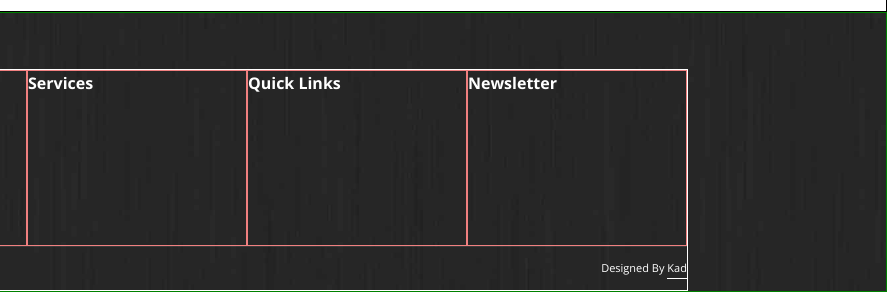
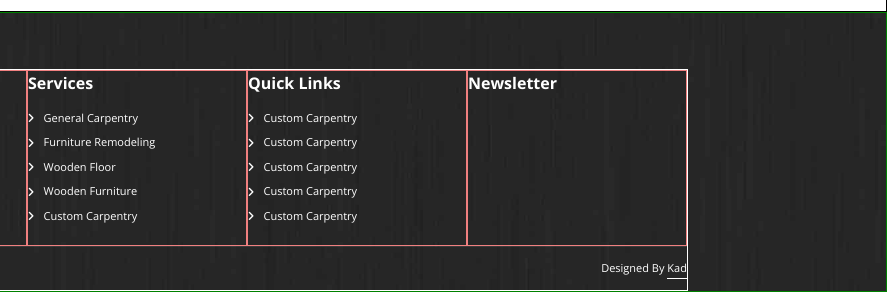
Before and after one commit to SiskaKizuato/projet_woody_VANDERSTRAETENkevin, a website: page index.html in a window 1280 px wide. Shown: the part 3894-4186 px from the top of the page, 393-1280 px from the left. Drawn offline with nearby package versions, Linux system fonts and the light colour scheme.

Commit message:
fin col 2 footer

```diff
--- a/index.html
+++ b/index.html
@@ -592,10 +592,50 @@
 
                 <div class="footer-col">
                     <p class="fs-subtitles txt-white title-footer"><b>Services</b></p>
+                    <div class="fs-txt txt-white footer-mb d-flex-footer">
+                        <i class="fa-solid fa-angle-right icon-footer"></i>
+                        <a href="" class="txt-white fs-txt footer-link">General Carpentry</a>
+                    </div>
+                    <div class="fs-txt txt-white footer-mb d-flex-footer">
+                        <i class="fa-solid fa-angle-right icon-footer"></i>
+                        <a href="" class="txt-white fs-txt footer-link">Furniture Remodeling</a>
+                    </div>
+                    <div class="fs-txt txt-white footer-mb d-flex-footer">
+                        <i class="fa-solid fa-angle-right icon-footer"></i>
+                        <a href="" class="txt-white fs-txt footer-link">Wooden Floor</a>
+                    </div>
+                    <div class="fs-txt txt-white footer-mb d-flex-footer">
+                        <i class="fa-solid fa-angle-right icon-footer"></i>
+                        <a href="" class="txt-white fs-txt footer-link">Wooden Furniture</a>
+                    </div>
+                    <div class="fs-txt txt-white footer-mb d-flex-footer">
+                        <i class="fa-solid fa-angle-right icon-footer"></i>
+                        <a href="" class="txt-white fs-txt footer-link">Custom Carpentry</a>
+                    </div>
                 </div>
 
                 <div class="footer-col">
                     <p class="fs-subtitles txt-white title-footer"><b>Quick Links</b></p>
+                    <div class="fs-txt txt-white footer-mb d-flex-footer">
+                        <i class="fa-solid fa-angle-right icon-footer"></i>
+                        <a href="" class="txt-white fs-txt footer-link">Custom Carpentry</a>
+                    </div>
+                    <div class="fs-txt txt-white footer-mb d-flex-footer">
+                        <i class="fa-solid fa-angle-right icon-footer"></i>
+                        <a href="" class="txt-white fs-txt footer-link">Custom Carpentry</a>
+                    </div>
+                    <div class="fs-txt txt-white footer-mb d-flex-footer">
+                        <i class="fa-solid fa-angle-right icon-footer"></i>
+                        <a href="" class="txt-white fs-txt footer-link">Custom Carpentry</a>
+                    </div>
+                    <div class="fs-txt txt-white footer-mb d-flex-footer">
+                        <i class="fa-solid fa-angle-right icon-footer"></i>
+                        <a href="" class="txt-white fs-txt footer-link">Custom Carpentry</a>
+                    </div>
+                    <div class="fs-txt txt-white footer-mb d-flex-footer">
+                        <i class="fa-solid fa-angle-right icon-footer"></i>
+                        <a href="" class="txt-white fs-txt footer-link">Custom Carpentry</a>
+                    </div>
                 </div>
 
                 <div class="footer-col">
--- a/src/sass/modules/_footer.scss
+++ b/src/sass/modules/_footer.scss
@@ -65,3 +65,16 @@ footer{
     border-bottom: 1px solid white;
     padding-bottom: 3px;
 }
+.footer-link{
+    text-decoration: none;
+    color: white;
+    transition: 1s;
+}
+.d-flex-footer{
+    display: flex;
+    align-items: center;
+}
+.footer-link:hover{
+    color: #ab7442;
+    letter-spacing: 2px;
+}
```
Also changed, not shown: public/css/app.css.
